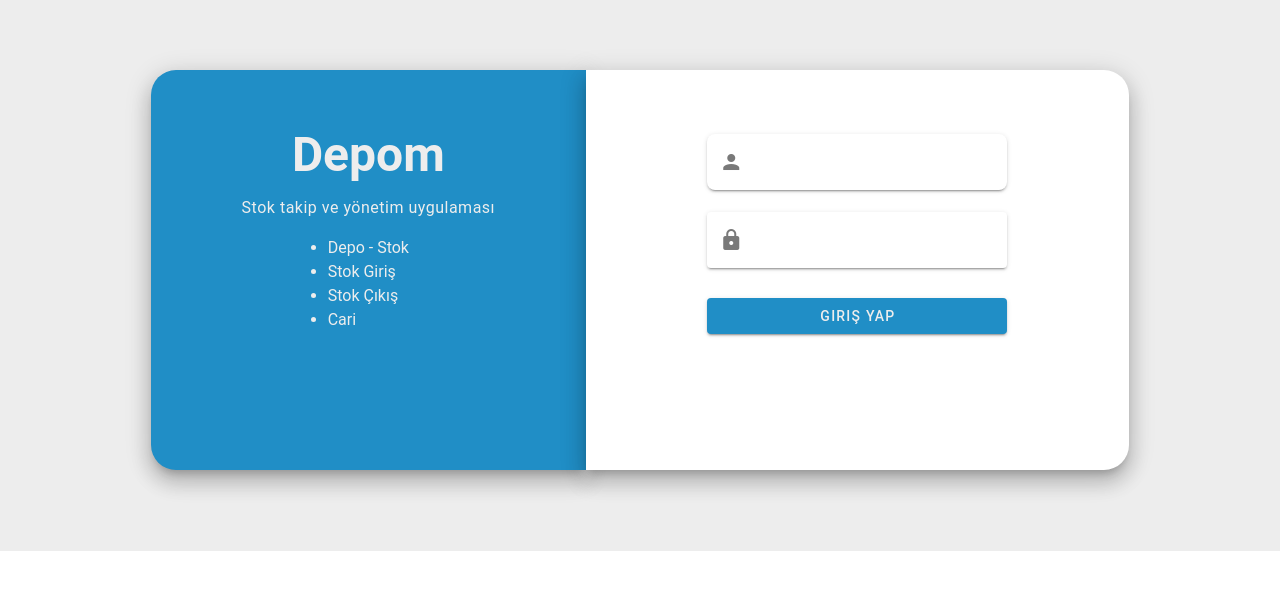
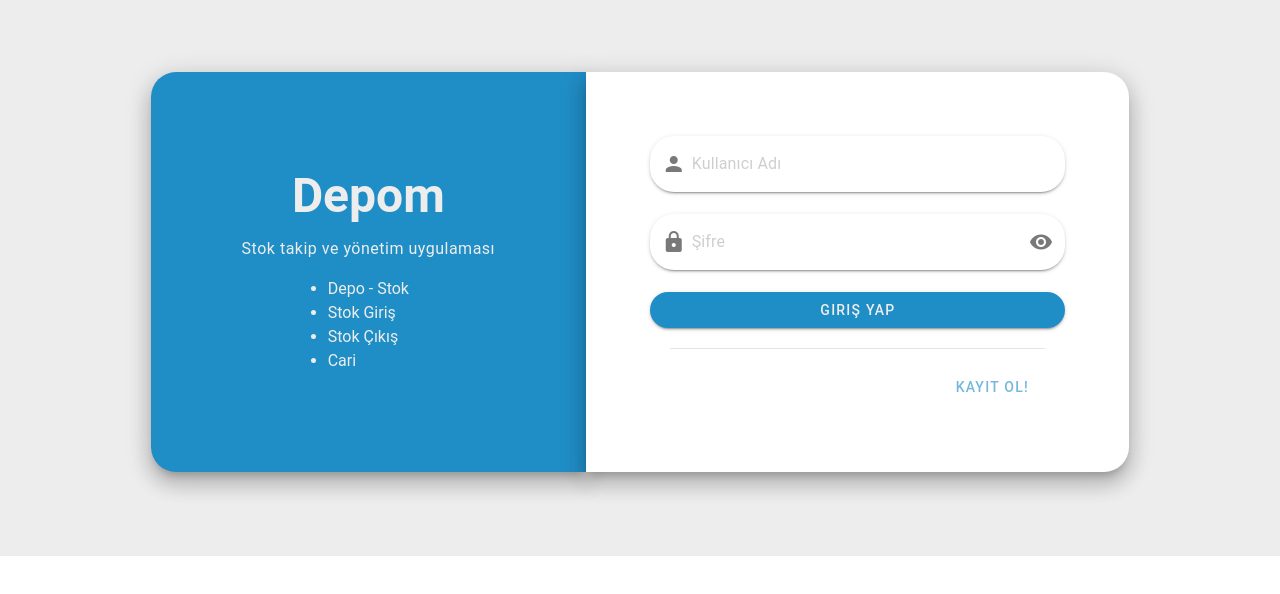
Before and after one commit to nurcancurebal/depom-frontend, a Vue app: page / in a window 1280 px wide. Shown: the top 594 px of the page. Built offline with nearby package versions, Linux system fonts and the light colour scheme.

Commit message:
kayıt ol

```diff
--- a/src/views/Home.vue
+++ b/src/views/Home.vue
@@ -1,15 +1,16 @@
 <template>
   <v-row
     align="center"
-    style="height: 563px; background-color: #ededed"
+    style="background-color: #ededed"
     justify="center"
+    class="py-16"
   >
-    <v-col cols="4" style="padding: 0">
+    <v-col cols="4" style="padding: 0" class="my-5">
       <v-sheet
         :elevation="13"
-        :height="400"
+        :height="signInUp ? '590' : '400'"
         style="border-radius: 25px 0px 0px 25px; background-color: #208ec6"
-        class="text-center py-15"
+        class=" d-flex align-center justify-center flex-column"
       >
         <h2 class="text-h3 font-weight-bold" style="color: #ededed">Depom</h2>
         <p class="my-4 text-body-1 text-center" style="color: #ededed">
@@ -30,32 +31,113 @@
         :elevation="13"
         :height="400"
         style="border-radius: 0px 25px 25px 0px"
+        v-show="!signInUp"
+        class="pa-16"
       >
-        <form class="d-flex align-center flex-column justify-center pt-16">
+        <form class="d-flex align-center flex-column justify-center">
           <v-text-field
             prepend-inner-icon="mdi-account"
             variant="solo"
-            rounded="lg"
-            style="width: 300px"
+            rounded="xl"
+            style="width: 100%"
+            placeholder="Kullanıcı Adı"
           />
           <v-text-field
             prepend-inner-icon="mdi-lock"
             variant="solo"
-            style="width: 300px"
+            style="width: 100%"
+            rounded="xl"
+            placeholder="Şifre"
+            :type="visible ? 'text' : 'password'"
+            @click:append-inner="visible = !visible"
+            :append-inner-icon="visible ? 'mdi-eye-off' : 'mdi-eye'"
           />
           <v-btn
-            class="mt-2"
             type="submit"
-            style="
-              color: #757575;
-              width: 300px;
-              background-color: #208ec6;
-              color: #ededed;
-            "
+            style="width: 100%; background-color: #208ec6; color: #ededed"
+            rounded="xl"
           >
             Giriş Yap
           </v-btn>
         </form>
+        <v-divider class="ma-5" />
+        <div class="text-end">
+          <v-btn
+            variant="plain"
+            style="color: #208ec6"
+            @click="signInUp = !signInUp"
+            class="mr-5"
+          >
+            Kayıt Ol!
+          </v-btn>
+        </div>
+      </v-sheet>
+
+      <v-sheet
+        :elevation="13"
+        :height="590"
+        style="border-radius: 0px 25px 25px 0px"
+        v-show="signInUp"
+        class="pa-16"
+      >
+        <form class="d-flex align-center flex-column justify-center">
+          <v-text-field
+            prepend-inner-icon="mdi-account"
+            variant="solo"
+            rounded="xl"
+            style="width: 100%"
+            placeholder="Ad"
+          />
+          <v-text-field
+            prepend-inner-icon="mdi-account"
+            variant="solo"
+            rounded="xl"
+            style="width: 100%"
+            placeholder="Soyad"
+          />
+          <v-text-field
+            prepend-inner-icon="mdi-account"
+            variant="solo"
+            rounded="xl"
+            style="width: 100%"
+            placeholder="Kullanıcı Adı"
+          />
+          <v-text-field
+            prepend-inner-icon="mdi-account"
+            variant="solo"
+            rounded="xl"
+            style="width: 100%"
+            placeholder="Doğum Tarihi"
+          />
+          <v-text-field
+            prepend-inner-icon="mdi-lock"
+            variant="solo"
+            style="width: 100%"
+            rounded="xl"
+            placeholder="Şifre"
+            :type="visible ? 'text' : 'password'"
+            @click:append-inner="visible = !visible"
+            :append-inner-icon="visible ? 'mdi-eye-off' : 'mdi-eye'"
+          />
+          <v-btn
+            type="submit"
+            style="width: 100%; background-color: #208ec6; color: #ededed"
+            rounded="xl"
+          >
+            Kayıt Ol
+          </v-btn>
+        </form>
+        <v-divider class="ma-5" />
+        <div class="text-end">
+          <v-btn
+            variant="plain"
+            style="color: #208ec6"
+            @click="signInUp = !signInUp"
+            class="mr-5"
+          >
+            Giriş Yap!
+          </v-btn>
+        </div>
       </v-sheet>
     </v-col>
   </v-row>
@@ -64,7 +146,15 @@
 <script>
 export default {
   data() {
-    return {};
+    return {
+      signInUp: false,
+      visible: false,
+    };
   },
 };
 </script>
+<style>
+.v-field__input {
+  color: gray !important;
+}
+</style>
```
